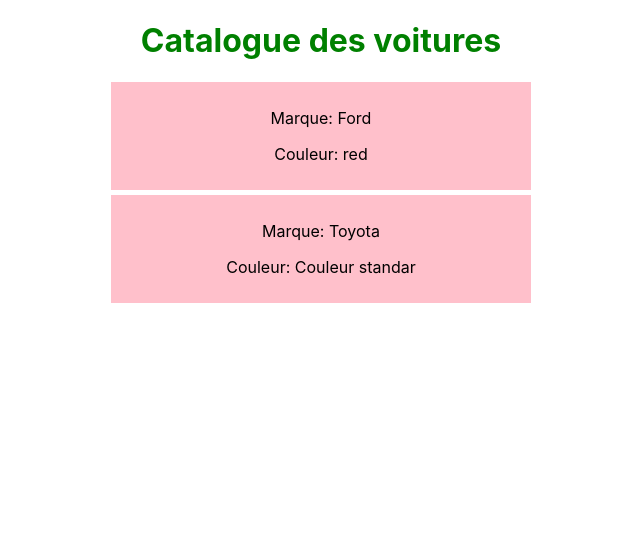
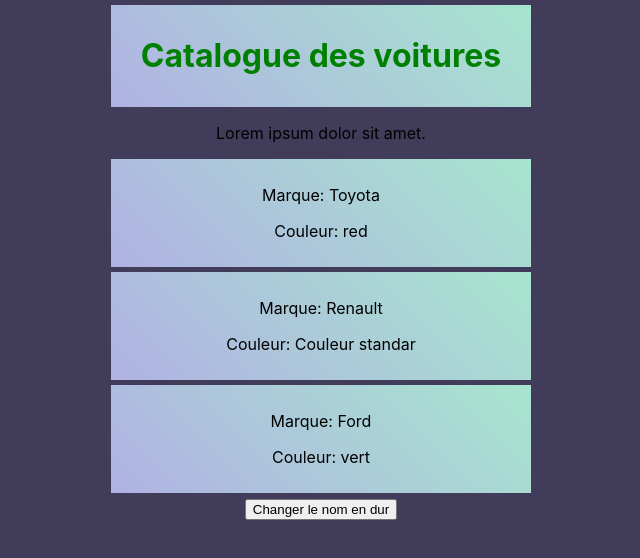
Before and after one commit to Benyachou/React-Projet, a React (Create React App) app in the folder projet-1/: page / in a window 1280 px wide. Shown: the top 558 px of the page, without its empty margins (319-959 px from the left). Built offline with nearby package versions, Linux system fonts and the light colour scheme.

Commit message:
ADD: Myheader + Wrapper

```diff
--- a/projet-1/src/App.js
+++ b/projet-1/src/App.js
@@ -1,5 +1,5 @@
 import React, { Component } from 'react';
-import Mycars from './components/Mycars';
+import Container from './components/Mycars';
 
 import './App.css';
 
@@ -11,17 +11,18 @@
   }
 
   render() {
+      return (
 
-      return (
       <div className="App">
 
-      <Mycars
+      <Container
         color= {this.state.color}
         title = {this.state.titre}
       />
 
+      <button>Changer le nom en dur</button>
       </div>
-      );
+    );
   }
 }
 
--- a/projet-1/src/components/Cars.js
+++ b/projet-1/src/components/Cars.js
@@ -1,3 +1,5 @@
+import Wrapper from "./Wrapper";
+
 const Car = ({children, color}) => {
 
     let colorInfo = "";
@@ -10,10 +12,11 @@
 
 
     return   children && (
-        <div className="cars">
+
+        <Wrapper>
             <p>Marque: {children}</p>
             <p>Couleur: {colorInfo}</p>
-        </div>
+        </Wrapper>
     )
 
 
--- /dev/null
+++ b/projet-1/src/components/MyHeader.js
@@ -0,0 +1,13 @@
+const MyHeader = ({children}) => {
+
+
+    return (
+
+      <div className= "title">
+          {children}
+      </div>
+
+    )
+}
+
+export default MyHeader;
--- a/projet-1/src/components/Mycars.js
+++ b/projet-1/src/components/Mycars.js
@@ -1,21 +1,43 @@
 import React, { Component } from "react";
 import Car from './Cars';
-
+import Wrapper from "./Wrapper";
+import MyHeader from "./MyHeader";
 class Mycars extends Component {
 
+    state = {
+        cars : ['Toyota', "Renault", "Ford"]
+    }
+
+    noCopy = () => {
+        alert("Merci de ne pas copier le texte");
+    }
+
+    addStyle = (e) => {
+
+        if (e.target.classList.contains("styled")) {
+            e.target.classList.remove("styled");
+        } else {
+            e.target.classList.add("styled");
+        }
+    }
+
     render(){
-
-
         return (
 
             <div>
-                <div className="title">
-                    <h1> {this.props.title} </h1>
-                </div>
+                <Wrapper>
+                    <MyHeader>
+                        <h1 onMouseOver = {this.addStyle}>
+                            {this.props.title}
+                        </h1>
+                    </MyHeader>
+                </Wrapper>
 
-               <Car color = "red">Ford</Car>
-               <Car>Toyota</Car>
-               <Car color = "vert"></Car>
+                <p onCopy={this.noCopy}>Lorem ipsum dolor sit amet.</p>
+
+               <Car color = "red"> {this.state.cars[0]} </Car>
+               <Car> {this.state.cars[1]} </Car>
+               <Car color = "vert"> {this.state.cars[2]} </Car>
 
             </div>
         )
--- /dev/null
+++ b/projet-1/src/components/Wrapper.js
@@ -0,0 +1,15 @@
+function Wrapper ({children}) {
+
+  console.log(children);
+
+        return (
+
+            <div className="cars">
+              {children}
+            </div>
+
+)
+
+}
+
+export default Wrapper;
--- a/projet-1/src/index.css
+++ b/projet-1/src/index.css
@@ -5,6 +5,7 @@
     sans-serif;
   -webkit-font-smoothing: antialiased;
   -moz-osx-font-smoothing: grayscale;
+  background:rgb(64, 60, 90);
 }
 
 code {
@@ -13,12 +14,17 @@
 }
 
 .cars {
-background-color: pink;
 width: 400px;
 padding: 10px;
 margin: 5px auto;
+background: linear-gradient(45deg, rgb(176, 178, 227), rgb(167, 229, 206));
 }
 
 .title {
   color: green;
 }
+
+h1.styled {
+  color: red;
+  text-transform: uppercase;
+}
```
